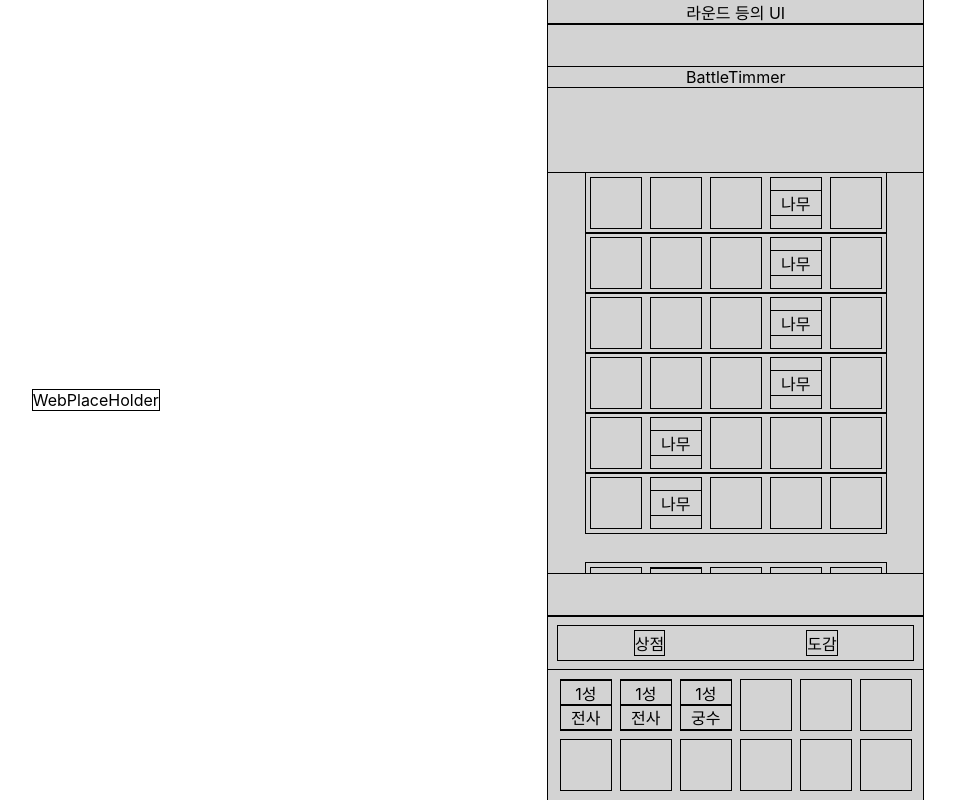
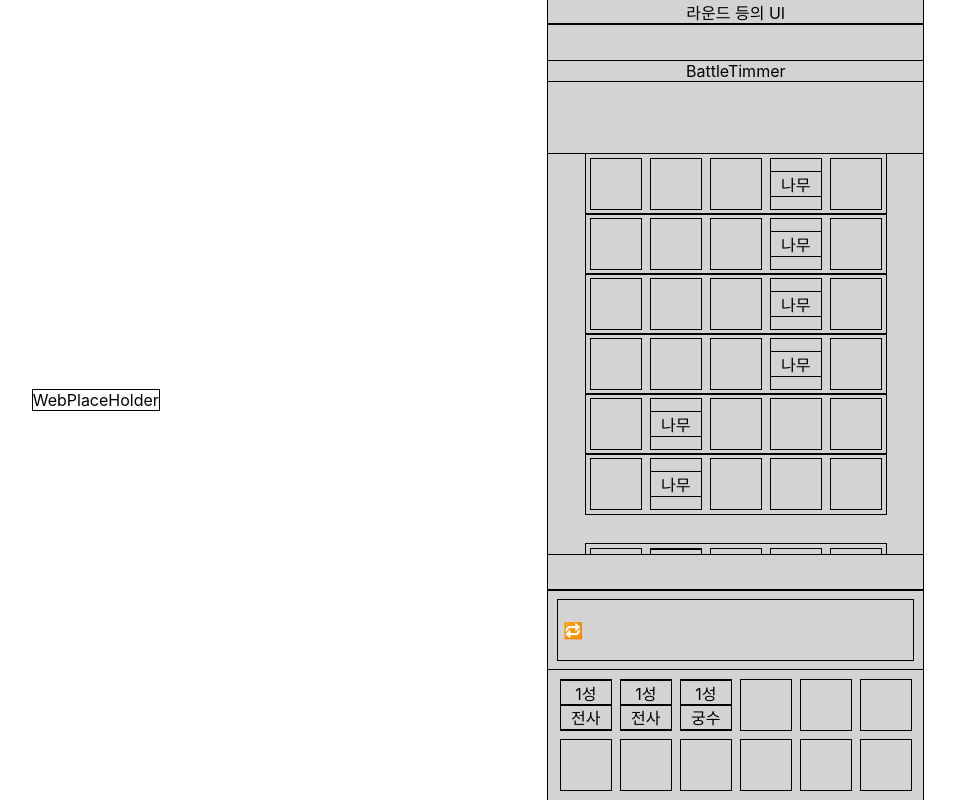
Before and after one commit to KingGod-Tmp/KingGod-FE, a React (Create React App) app: page /battle/1 in a window 1280 px wide. Shown: the whole page, without its empty margins (162-1117 px from the left). Built offline with nearby package versions, Linux system fonts and the light colour scheme.

Commit message:
Delete modal handler hook

```diff
--- a/src/components/layouts/buttons/BattleSearchBtn.tsx
+++ /dev/null
@@ -1,9 +0,0 @@
-import React from 'react'
-
-const BattleSearchBtn = () => {
-  return (
-    <div>도감</div>
-  )
-}
-
-export default BattleSearchBtn
--- a/src/components/layouts/buttons/BattleShopBtn.tsx
+++ /dev/null
@@ -1,9 +0,0 @@
-import React from 'react'
-
-const BattleShopBtn = () => {
-  return (
-    <div>상점</div>
-  )
-}
-
-export default BattleShopBtn
--- /dev/null
+++ b/src/components/layouts/buttons/BattleShopRecycle.tsx
@@ -0,0 +1,9 @@
+import React from 'react'
+
+const BattleShopRecycle = () => {
+  return (
+    <>🔁</>
+  )
+}
+
+export default BattleShopRecycle
--- a/src/components/page/battle/BattlePageFooter.tsx
+++ b/src/components/page/battle/BattlePageFooter.tsx
@@ -1,13 +1,13 @@
 import React from "react";
 import styled from "styled-components";
-import ShopAndSearch from "../../purpose/battle/shop/ShopAndSearch";
+import ShopBar from "../../purpose/battle/shop/ShopBar";
 import UnitReadyBox from "../../purpose/battle/units/UnitReadyBox";
 
 const BattlePageFooter = () => {
   return (
     <div>
       {/* 대충 유닛 사는 버튼 있는 자리 */}
-      <ShopAndSearch/>
+      <ShopBar/>
       {/* 유닛 줄 서있는 자리 */}
       <UnitReadyBox />
     </div>
--- a/src/components/purpose/battle/shop/ShopAndSearch.tsx
+++ /dev/null
@@ -1,27 +0,0 @@
-import React from "react";
-import styled from "styled-components";
-import { FlexRowDiv } from "../../../../styles/layouts";
-import BattleSearchBtn from "../../../layouts/buttons/BattleSearchBtn";
-import BattleShopBtn from "../../../layouts/buttons/BattleShopBtn";
-
-const ShopAndSearch = () => {
-  return (
-    <ShopBox>
-      <div>
-        <BattleShopBtn />
-      </div>
-      <div>
-        <BattleSearchBtn />
-      </div>
-    </ShopBox>
-  );
-};
-
-const ShopBox = styled(FlexRowDiv)`
-  justify-content: space-around;
-  flex-wrap: wrap;
-  padding: 5px;
-  margin:10px;
-`;
-
-export default ShopAndSearch;
--- /dev/null
+++ b/src/components/purpose/battle/shop/ShopBar.tsx
@@ -0,0 +1,32 @@
+import React from "react";
+import styled from "styled-components";
+import { useRandomInt } from "../../../../hooks/useRandomInt";
+import { FlexRowDiv } from "../../../../styles/layouts";
+import BattleShopRecycle from "../../../layouts/buttons/BattleShopRecycle";
+import StageTileCell from "../stage/StageTileCell";
+
+const ShopAndSearch = () => {
+  const RANDOM_ROLE = useRandomInt(0,4);
+  const RANDOM_STAR = useRandomInt(0,4);
+  console.log(RANDOM_ROLE,RANDOM_STAR)
+
+
+
+  return (
+    <ShopBox>
+      <BattleShopRecycle />
+      <StageTileCell/>
+    </ShopBox>
+  );
+};
+
+const ShopBox = styled(FlexRowDiv)`
+  height: 50px;
+  justify-content: start;
+  align-items: center;
+  flex-wrap: wrap;
+  padding: 5px;
+  margin: 10px;
+`;
+
+export default ShopAndSearch;
--- a/src/components/purpose/battle/stage/StageTileCell.tsx
+++ b/src/components/purpose/battle/stage/StageTileCell.tsx
@@ -4,7 +4,7 @@ import { FlexColumnDiv } from "../../../../styles/layouts";
 import { unit } from "../../../../types/unit";
 
 type GreetingsProps = {
-  val: unit;
+  val?: unit;
 };
 
 const StageTileCell = ({ val }: GreetingsProps) => {
```
